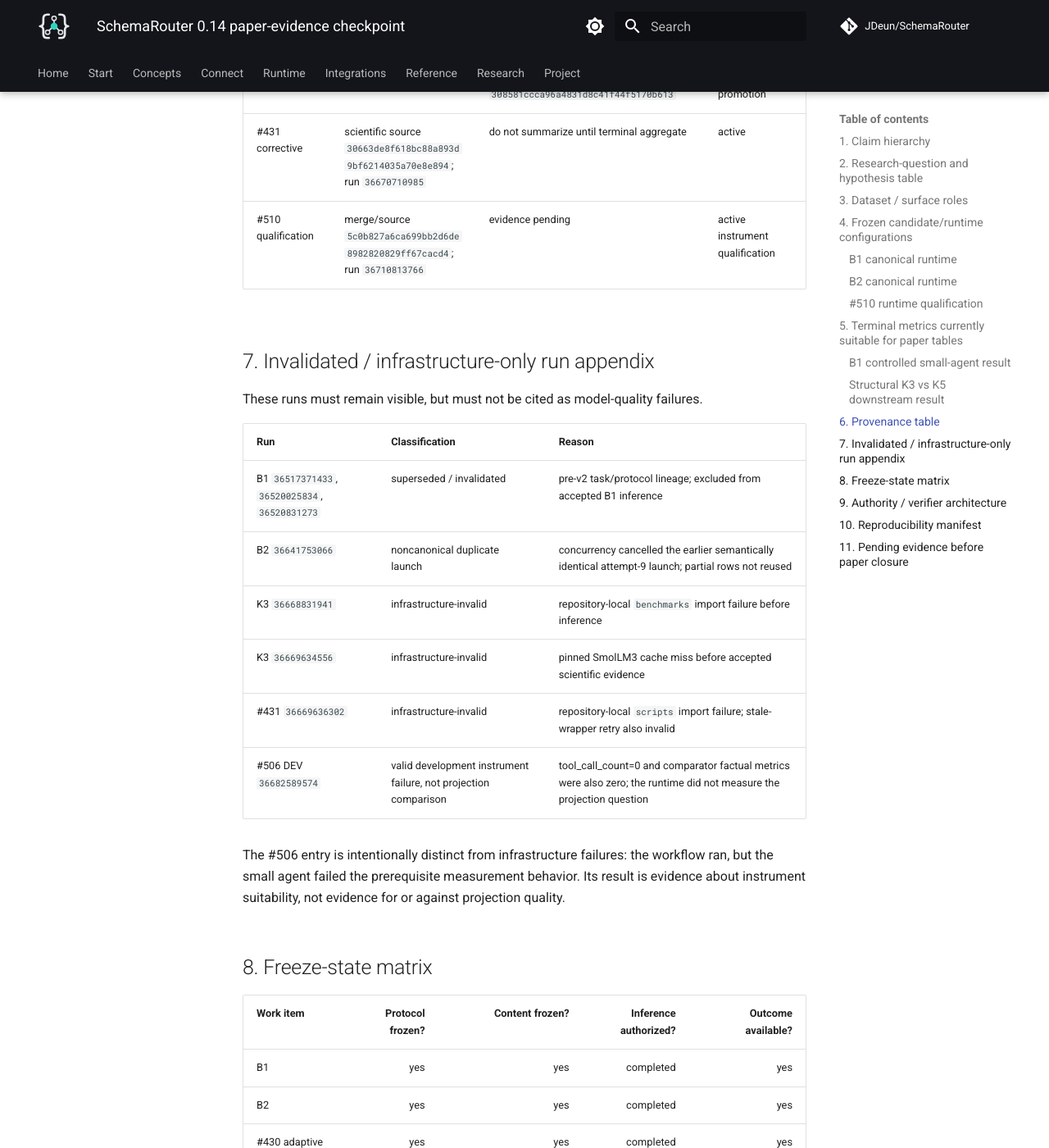
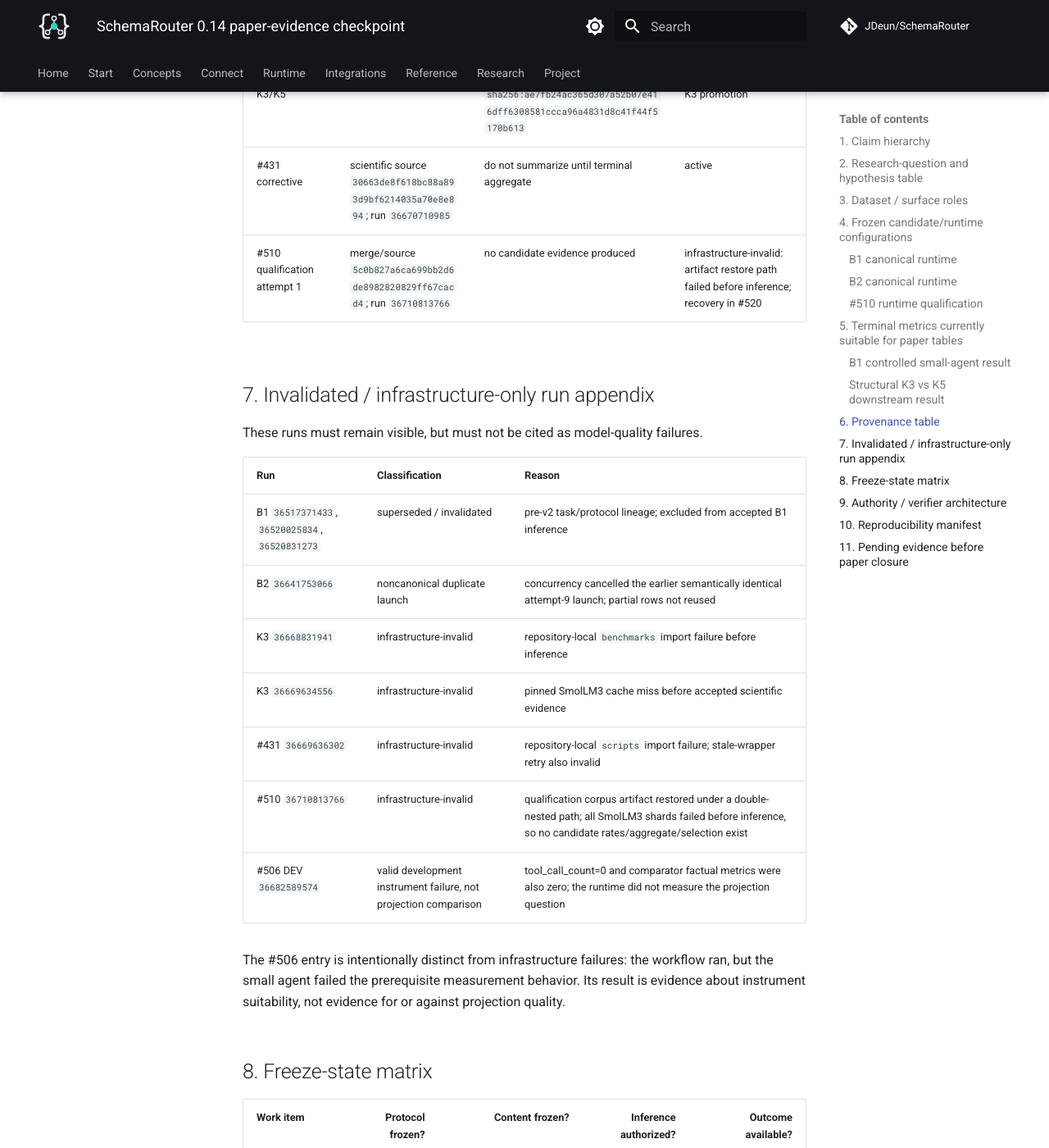
Before and after one commit to JDeun/SchemaRouter, an MkDocs documentation site: the page built from docs/research/0.14-paper-evidence-checkpoint.md, in a window 1280 px wide and 1400 px high, scrolled down 6778 px. Shown: the whole window at 82% size. Built offline with MkDocs 1.6.1 and Material for MkDocs 9.7.7, drawn with Linux system fonts in a browser that asks for light colours; comment, search, counter and statistics services are not loaded; some of the changed text lies outside the part shown.

Commit message:
docs: record #510 infrastructure-invalid attempt

```diff
--- a/docs/research/0.14-paper-evidence-checkpoint.md
+++ b/docs/research/0.14-paper-evidence-checkpoint.md
@@ -167,7 +167,7 @@ the #432 held-out condition manifest.
 | B2 canonical | source `01edb00fe7e8bff803988ce6bce5e05f79801e43`, run `36642658406` | canonical digest `sha256:edbccbbfb44d58ba936af7af82efe844177edc24dd587e3c52cff1505c37c256` | terminal success |
 | structural K3/K5 | run `36670280971` | artifact `11081310428`; digest `sha256:ae7fb24ac365d307a52b07e416dff6308581ccca96a4831d8c41f44f5170b613` | terminal negative for K3 promotion |
 | #431 corrective | scientific source `30663de8f618bc88a893d9bf6214035a70e8e894`; run `36670710985` | do not summarize until terminal aggregate | active |
-| #510 qualification | merge/source `5c0b827a6ca699bb2d6de8982820829ff67cacd4`; run `36710813766` | evidence pending | active instrument qualification |
+| #510 qualification attempt 1 | merge/source `5c0b827a6ca699bb2d6de8982820829ff67cacd4`; run `36710813766` | no candidate evidence produced | infrastructure-invalid: artifact restore path failed before inference; recovery in #520 |
 
 ## 7. Invalidated / infrastructure-only run appendix
 
@@ -180,6 +180,7 @@ These runs must remain visible, but must not be cited as model-quality failures.
 | K3 `36668831941` | infrastructure-invalid | repository-local `benchmarks` import failure before inference |
 | K3 `36669634556` | infrastructure-invalid | pinned SmolLM3 cache miss before accepted scientific evidence |
 | #431 `36669636302` | infrastructure-invalid | repository-local `scripts` import failure; stale-wrapper retry also invalid |
+| #510 `36710813766` | infrastructure-invalid | qualification corpus artifact restored under a double-nested path; all SmolLM3 shards failed before inference, so no candidate rates/aggregate/selection exist |
 | #506 DEV `36682589574` | valid development instrument failure, not projection comparison | tool_call_count=0 and comparator factual metrics were also zero; the runtime did not measure the projection question |
 
 The #506 entry is intentionally distinct from infrastructure failures: the workflow
@@ -267,7 +268,7 @@ The following must remain explicitly incomplete:
 - the automatically frozen #432 held-out condition manifest;
 - complete #432 780-task held-out aggregate and statistical intervals;
 - #424 final-answer factual/value/unit/provenance aggregate;
-- #510 runtime-qualification terminal selector;
+- #510 runtime-qualification terminal selector after infrastructure-only recovery of attempt `36710813766`;
 - #510 successor projection result and later confirmation, if its gates authorize one;
 - complete per-language / per-route / per-family paper slices for the final promoted line;
 - any final calibration/blind evidence whose protocol is still blocked.
```
